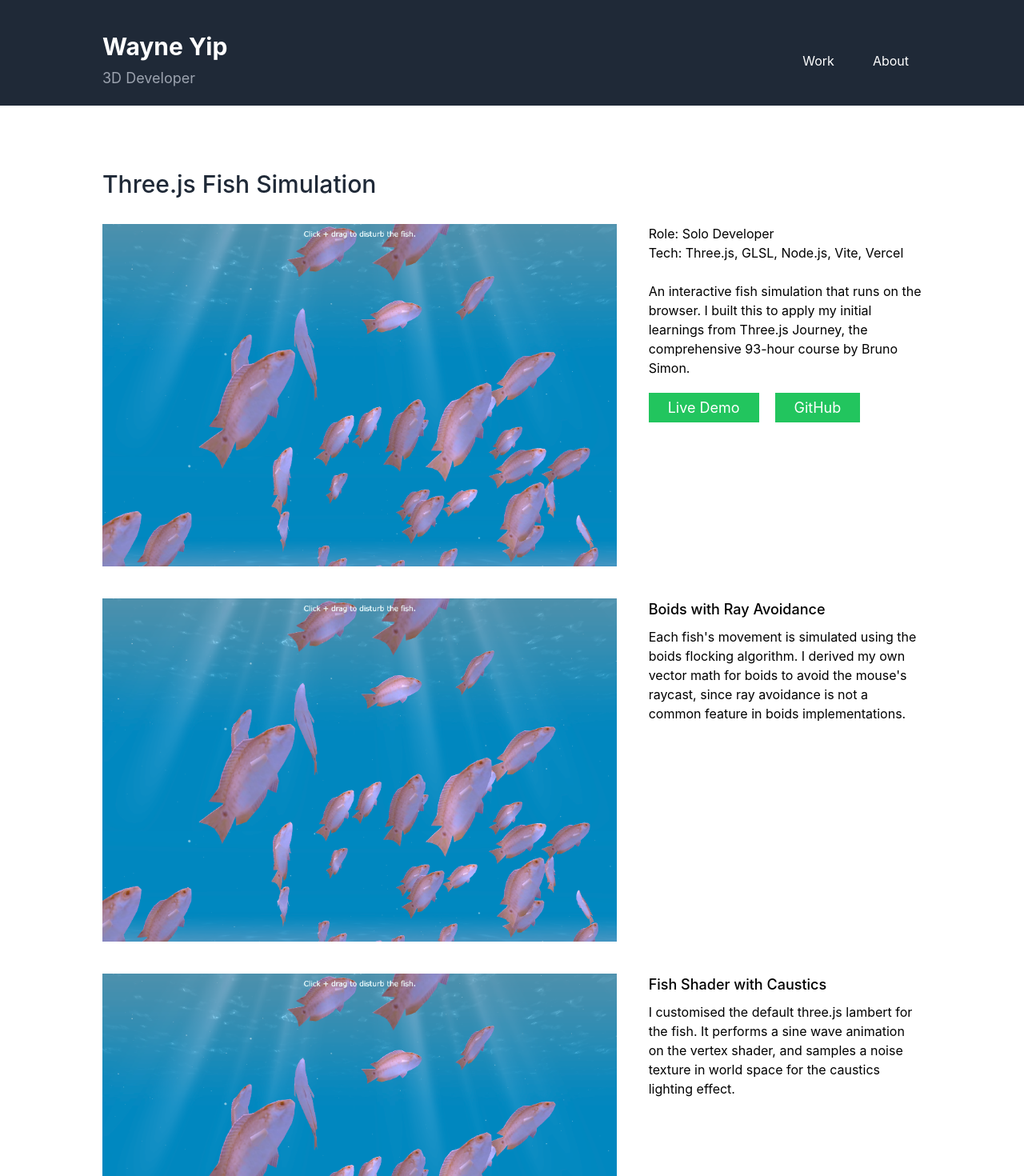
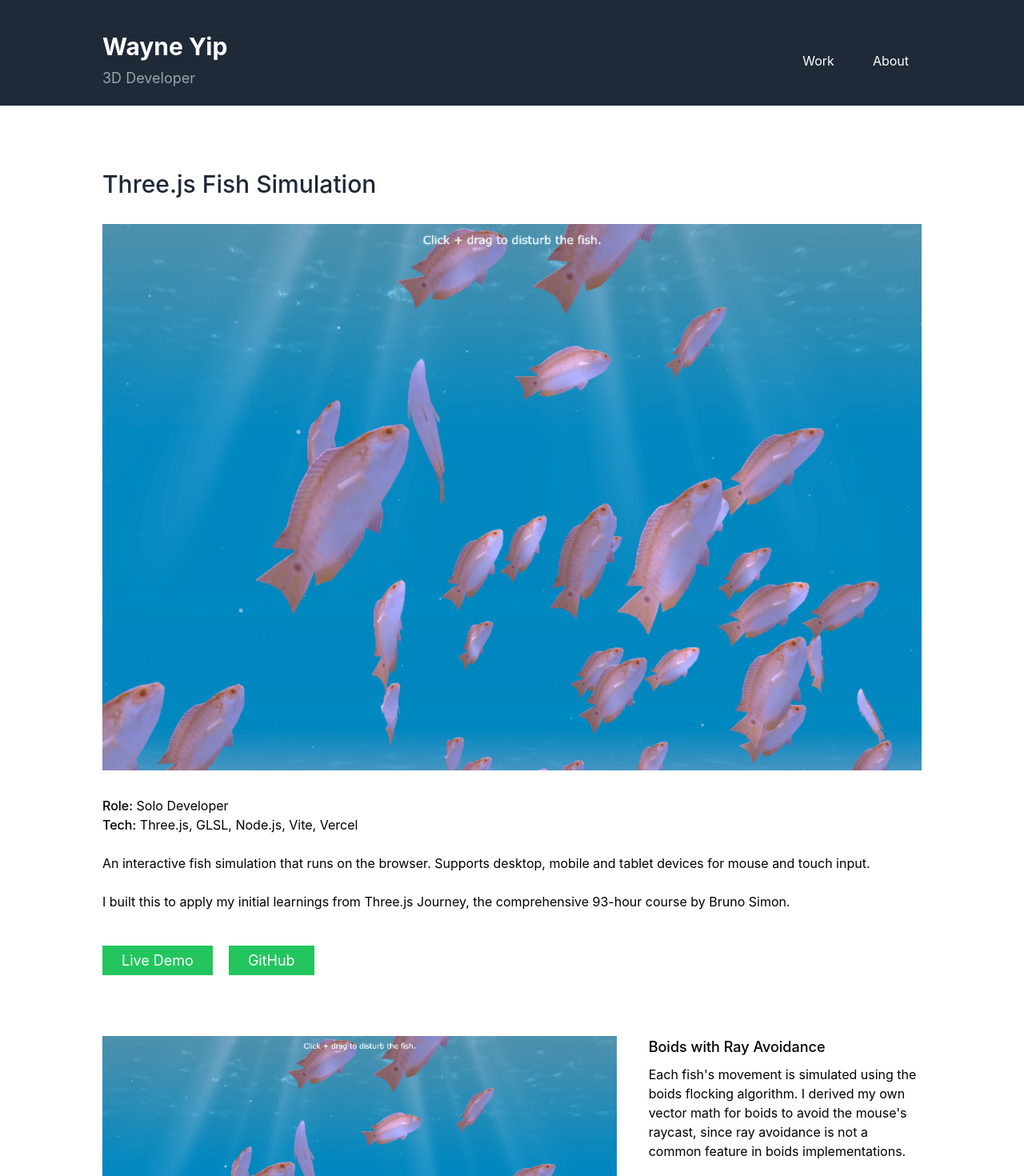
Before and after one commit to wayneyip/wayneyip.github.io, a React (Create React App) app: page /fishsim in a window 1280 px wide. Shown: the top 1470 px of the page at 80% size. Built offline with nearby package versions, Linux system fonts and the light colour scheme.

Commit message:
Enlarge header image; update text

```diff
--- a/src/components/Fishsim.js
+++ b/src/components/Fishsim.js
@@ -10,12 +10,12 @@ const details = [
   },
   {
     imgSrc: "work_fish.png",
-    title: "Fish Shader with Caustics",
+    title: "Fish Shader with Caustic Projections",
     text: "I customised the default three.js lambert for the fish. It performs a sine wave animation on the vertex shader, and samples a noise texture in world space for the caustics lighting effect."
   },
   {
     imgSrc: "work_fish.png",
-    title: "Water Surface Shader with Specular Caustics",
+    title: "Water Surface Shader with Caustic Reflections",
     text: "Using two samples of a normal map and some math tricks, I landed on a water surface that faces downwards but picks up specular highlights from the directional light above."
   },
   {
@@ -33,13 +33,15 @@ export default function Fishsim()
         <div className="flex-grow">
           <div className="container max-w-screen-lg mx-auto py-20">
             <h1 className="mb-8 text-left text-3xl font-medium text-gray-800">Three.js Fish Simulation</h1>
-            <div className="flex">
-              <img className="w-2/3 pr-10" src="work_fish.png" alt="Three.js Fish Simulation"/>
-              <div className="flex-col text-left">
-                <p>Role: Solo Developer</p>
-                <p>Tech: Three.js, GLSL, Node.js, Vite, Vercel</p>
+              <img className="w-full mx-auto mb-8" src="work_fish.png" alt="Three.js Fish Simulation"/>
+              <div className="text-left mb-20">
+                <p><span className="font-medium">Role:</span> Solo Developer</p>
+                <p><span className="font-medium">Tech:</span> Three.js, GLSL, Node.js, Vite, Vercel</p>
                 <br/>
-                <p>An interactive fish simulation that runs on the browser. I built this to apply my initial learnings from Three.js Journey, the comprehensive 93-hour course by Bruno Simon.</p>
+                <p>An interactive fish simulation that runs on the browser. Supports desktop, mobile and tablet devices for mouse and touch input.</p>
+                <br/>
+                <p>I built this to apply my initial learnings from Three.js Journey, the comprehensive 93-hour course by Bruno Simon.</p>
+                <br/>
                 <br/>
                 <a
                   href="https://wayne-ocean.vercel.app/"
@@ -56,7 +58,6 @@ export default function Fishsim()
                   GitHub
                 </a>
               </div>
-            </div>
             {details.map((detail, index) => (
               <Detail key={index} imgSrc={detail.imgSrc} title={detail.title} text={detail.text} />
             ))}
```
